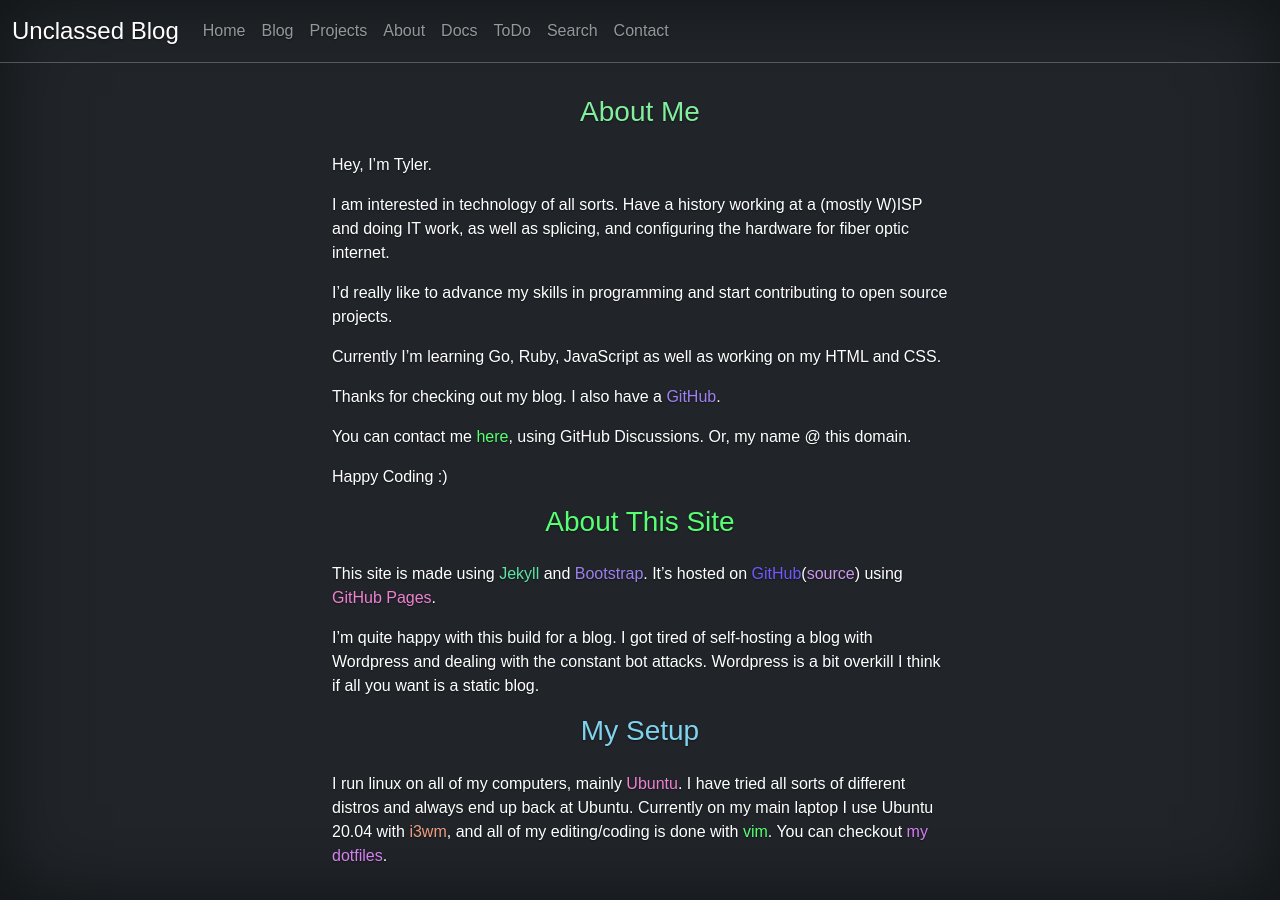
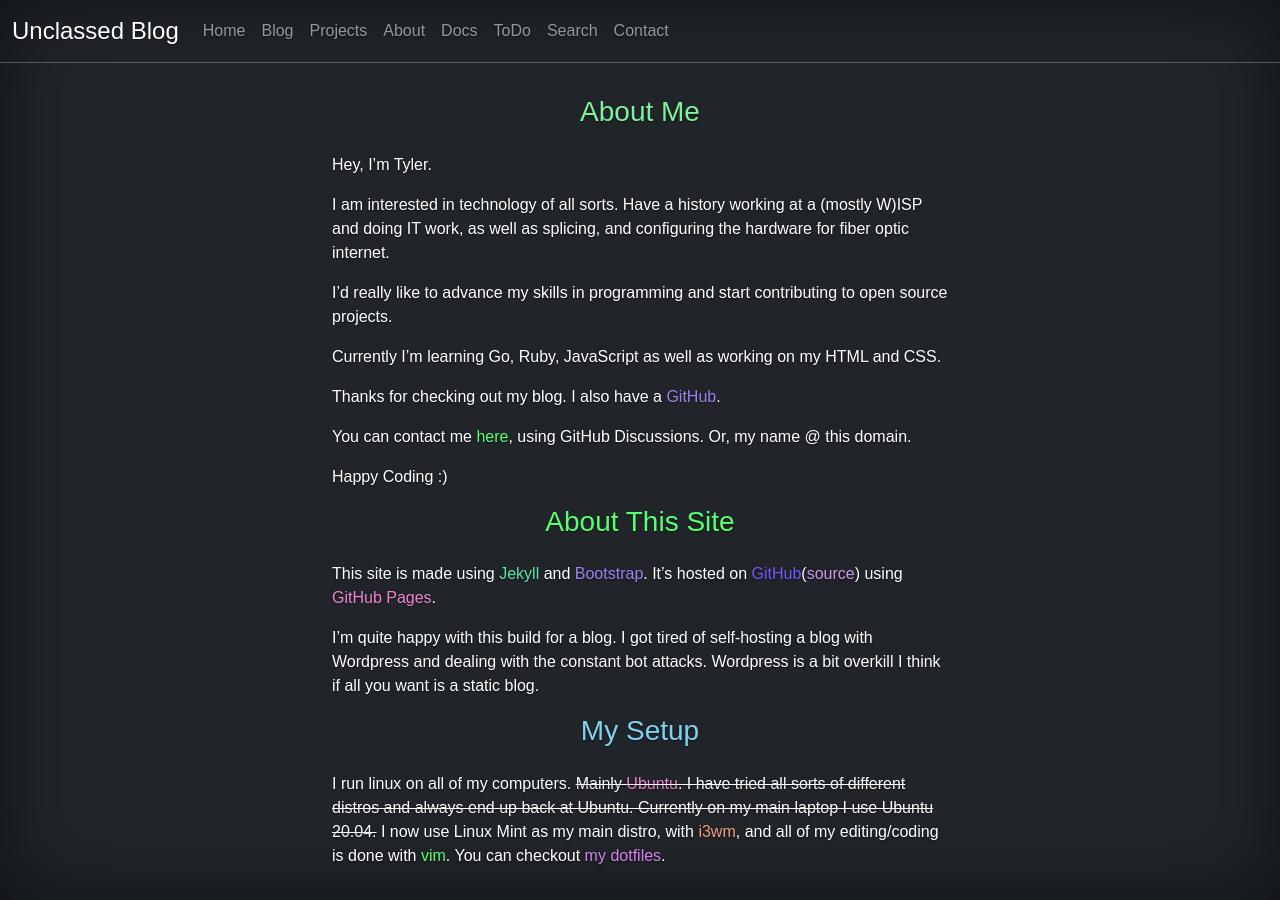
Before and after one commit to UnclassedPenguin/unclassedpenguin.github.io, a Jekyll site: the page built from about.md, in a window 1280 px wide. Built offline with Jekyll 4.4.1, drawn with Linux system fonts in a browser that asks for light colours.

Commit message:
update about

```diff
--- a/about.md
+++ b/about.md
@@ -31,4 +31,4 @@
 
 <h3 class="randomcolor pb-3 text-center">My Setup</h3>
 
-I run linux on all of my computers, mainly [Ubuntu](https://ubuntu.com/){:class="randomcolor" target="_blank"}<!--_-->. I have tried all sorts of different distros and always end up back at Ubuntu. Currently on my main laptop I use Ubuntu 20.04 with [i3wm](https://i3wm.org/){:class="randomcolor" target="_blank"}<!--_-->, and all of my editing/coding is done with [vim](https://vim.org){:class="randomcolor" target="_blank"}<!--_-->. You can checkout [my dotfiles](https://github.com/unclassedpenguin/dotfiles){:class="randomcolor" target="_blank"}<!--_-->.
+I run linux on all of my computers. ~~Mainly [Ubuntu](https://ubuntu.com/){:class="randomcolor" target="_blank"}<!--_-->. I have tried all sorts of different distros and always end up back at Ubuntu. Currently on my main laptop I use Ubuntu 20.04.~~ I now use Linux Mint as my main distro, with [i3wm](https://i3wm.org/){:class="randomcolor" target="_blank"}<!--_-->, and all of my editing/coding is done with [vim](https://vim.org){:class="randomcolor" target="_blank"}<!--_-->. You can checkout [my dotfiles](https://github.com/unclassedpenguin/dotfiles){:class="randomcolor" target="_blank"}<!--_-->.
```
